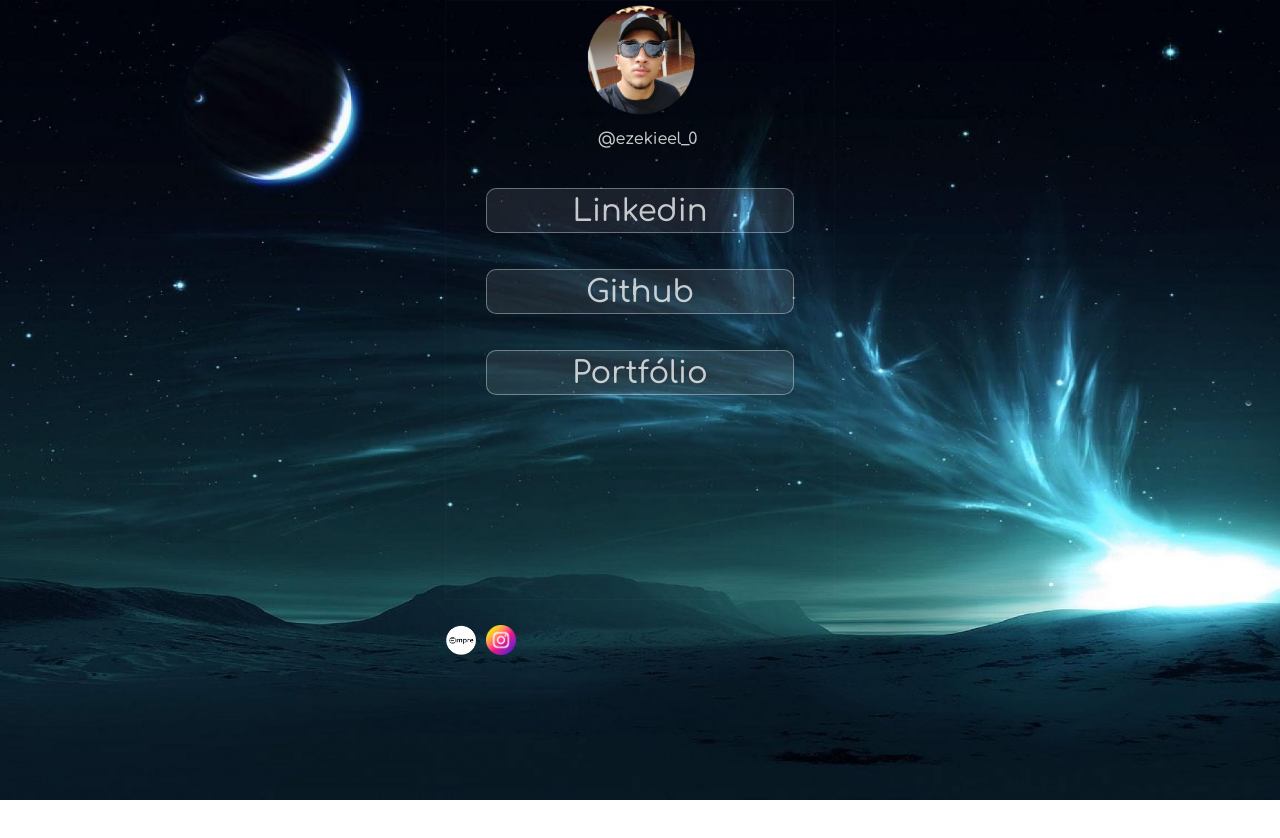
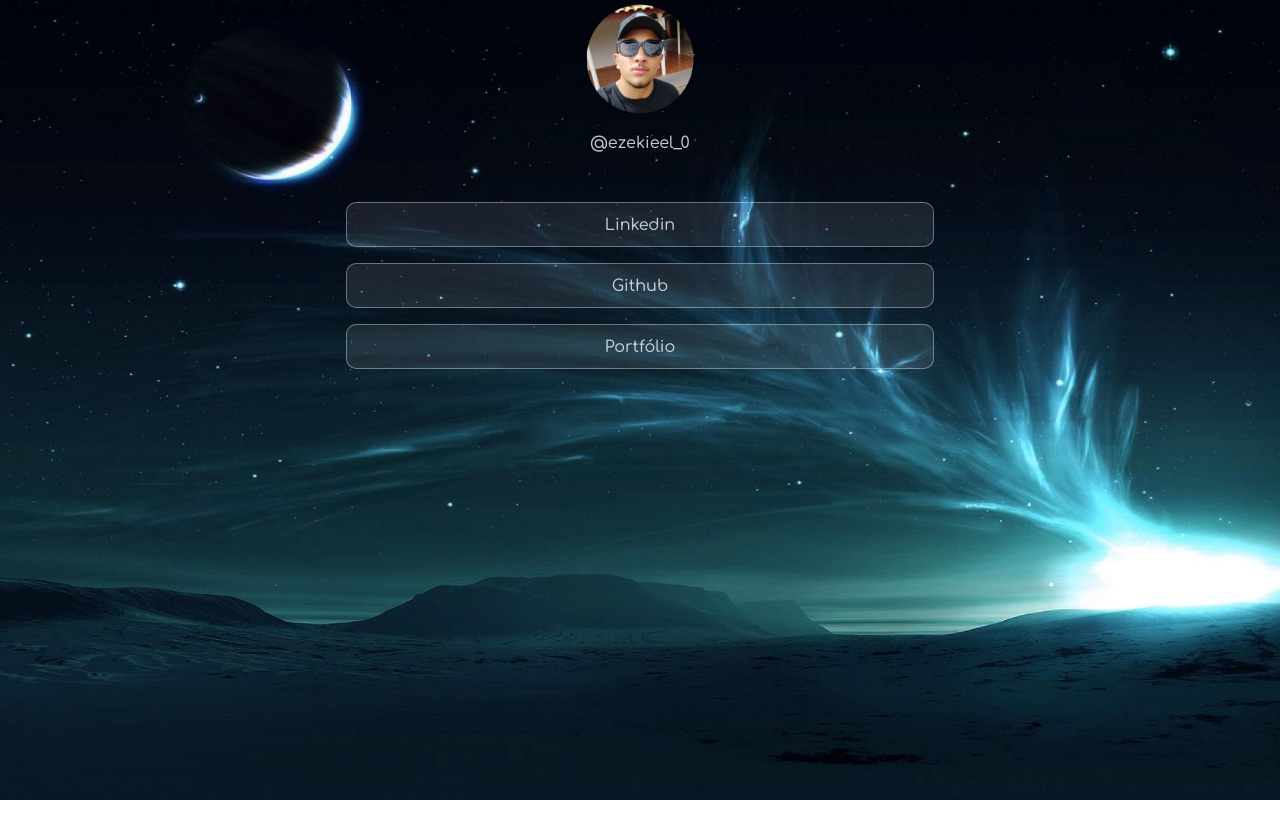
Before and after one commit to OutdEmpre/OutdEmpre.github.io, a plain HTML site: page index.html in a window 1280 px wide. Before the commit the page ends 800 px from the top, so only its background shows below. Drawn offline with Linux system fonts and the light colour scheme.

Commit message:
linktree 2.0 updated 0.0.4

```diff
--- a/index.css
+++ b/index.css
@@ -7,29 +7,25 @@
 }
 
 body{
-    width: 100vw;
-    height: 100vh;
     background: url(assets/background.jpg) no-repeat top center/cover;
 }
 /*  */
 #container{
-    margin-top: 50px;
-    border: 1px solid rgba(255, 255, 255, 0.021);
-    width: 390px;
-    height: 600px;
+    display: block;
+    width: 588px;
+    height: 100vh;
     margin: auto;
 }
 
 #profile{
     width: 390px;
+    margin: auto;
     /* border: 1px solid red; */
 }
 
 p.user{
-    display: block;
     text-decoration: none;
-    margin-top: 15px;
-    margin-left: 9.5rem;
+    margin: 20px auto;
     width: min-content;
     font-size: 1em;
     color: rgba(255, 255, 255, 0.781);
@@ -39,6 +35,7 @@ p.user{
     display: block;
     width: 112px;
     margin: auto;
+
 }
 
 
@@ -46,9 +43,11 @@ p.user{
 
 div#mediaLinks{
     display: flex;
-    padding: 30px;
+    /* border: 1px solid red;  */
+    align-items: center;
     flex-direction: column;
     gap: 16px;
+    padding: 30px;
 }
 div#mediaLinks button{
     background-color: rgba(255, 255, 255, 0.089);
@@ -56,7 +55,7 @@ div#mediaLinks button{
     border-radius: 10px;
     border: 1px solid rgba(255, 255, 255, 0.356);
     height: 45px;
-    margin: 10px;
+    width: 588px;
 }
 
 div#mediaLinks button:hover{
@@ -70,13 +69,14 @@ div#mediaLinks button:hover{
 div#mediaLinks a{
     display: block;
     padding: 2px;
-    font-size: 2.3em;
+    font-size: 16px;
     color: rgba(251, 251, 252, 0.767);
     text-decoration: none;
 }
 
-.icons{
+footer.icons{
     display: flex;
-    gap: 10px;
-    margin-top: 190px;
+    color: rgba(255, 255, 255, 0.575);
+    width: max-content;
+    margin: 450px 0px 0px 250px;
 }
--- a/index.html
+++ b/index.html
@@ -17,11 +17,10 @@
            <button><a href="https://www.github.com/outdempre" target="_blank">Github</a></button>
            <button><a href="./file.html">Portfólio</a></button>
         </div>
-        <div class="icons">
-           <img class="logo" src="assets/logo-alternativa-branco rounded.png" width="30px" height="30px" alt="Logo Empre">
-           <img width="30" height="30" src="assets/instagram.png" alt="insta"/>
-        </div>
 
+        <footer class="icons">
+            <h2>empre</h2>&#169;
+        </footer>
     </div>
 </body>
 </html>
```
